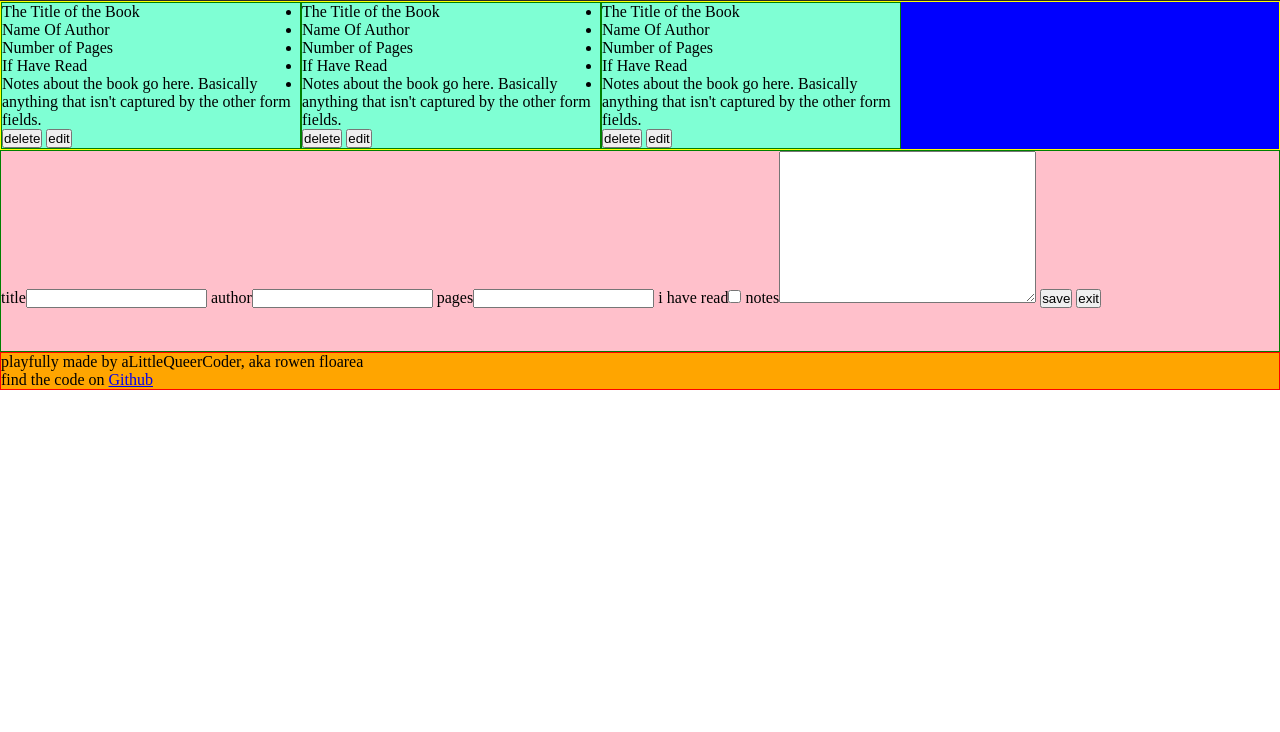
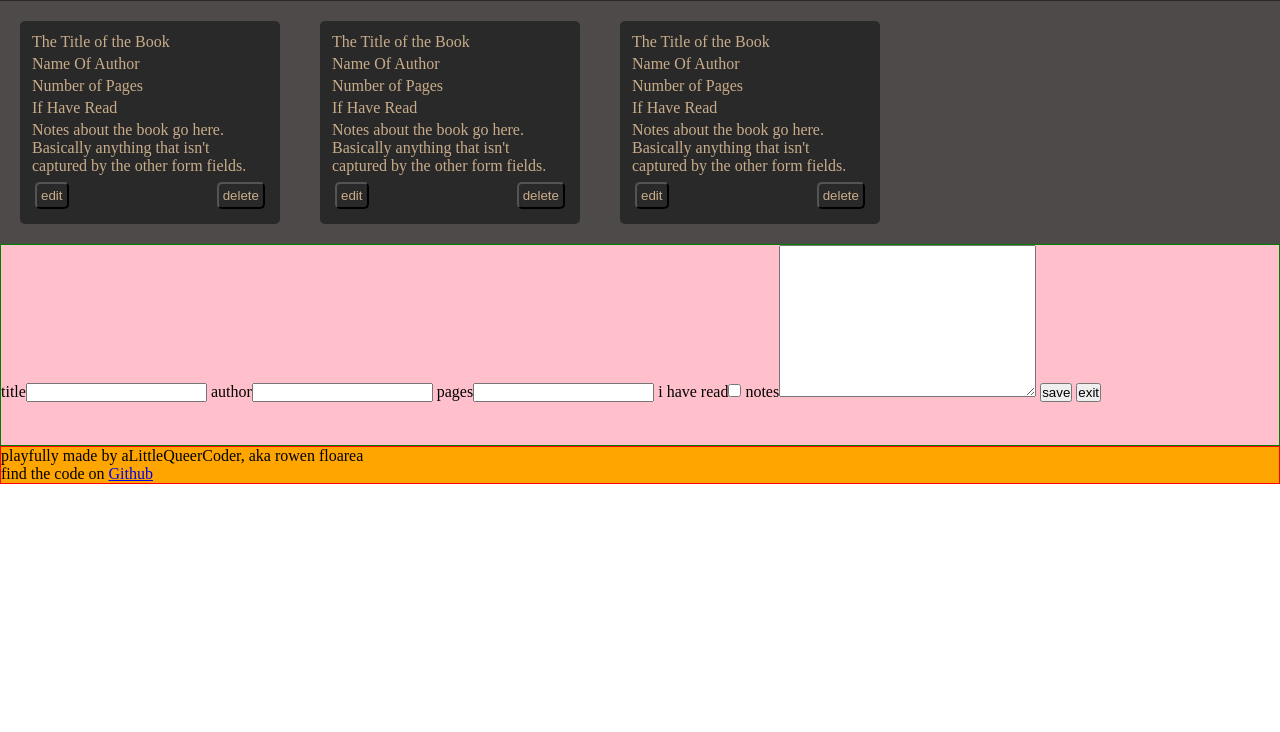
Before and after one commit to rfloarea/library-app, a plain HTML site: page index.html in a window 1280 px wide. Shown: the part 68-800 px from the top of the page. Drawn offline with Linux system fonts and the light colour scheme.

Commit message:
style: basic book layout

```diff
--- a/index.html
+++ b/index.html
@@ -18,39 +18,45 @@
         <!--every book element displays the modal input data in a book "card"-->
         <!--at first the cards will be ordered by when they were added-->
         <div class="book">
-            <ul class="book-info">
+            <ul class="bookInfo">
                 <li id="title">The Title of the Book</li>
                 <li id="author">Name Of Author</li>
                 <li id="pages">Number of Pages</li>
                 <li id="read">If Have Read</li>
                 <li id="notes">Notes about the book go here. Basically anything that isn't captured by the other form fields.</li>
             </ul>
-            <button>delete</button>
-            <button>edit</button>
+            <div class="bookBtns">
+                <button class="editBtn">edit</button>
+                <button class="deleteBtn">delete</button>
+            </div>
         </div>
 
         <div class="book">
-            <ul class="book-info">
+            <ul class="bookInfo">
                 <li id="title">The Title of the Book</li>
                 <li id="author">Name Of Author</li>
                 <li id="pages">Number of Pages</li>
                 <li id="read">If Have Read</li>
                 <li id="notes">Notes about the book go here. Basically anything that isn't captured by the other form fields.</li>
             </ul>
-            <button>delete</button>
-            <button>edit</button>
+            <div class="bookBtns">
+                <button class="editBtn">edit</button>
+                <button class="deleteBtn">delete</button>
+            </div>
         </div>
 
         <div class="book">
-            <ul class="book-info">
+            <ul class="bookInfo">
                 <li id="title">The Title of the Book</li>
                 <li id="author">Name Of Author</li>
                 <li id="pages">Number of Pages</li>
                 <li id="read">If Have Read</li>
                 <li id="notes">Notes about the book go here. Basically anything that isn't captured by the other form fields.</li>
             </ul>
-            <button>delete</button>
-            <button>edit</button>
+            <div class="bookBtns">
+                <button class="editBtn">edit</button>
+                <button class="deleteBtn">delete</button>
+            </div>
         </div>
     </div>
 
--- a/style.css
+++ b/style.css
@@ -7,6 +7,7 @@
     --main-background-color: hsl(0, 0%, 16%);
     --main-text-color: hsla(33, 51%, 73%, 0.886);
     --main-border-color: hsla(33, 51%, 73%, 0.886);
+    --shelf-background-color: hsl(0, 3%, 30%);
 }
 
 .header {
@@ -22,12 +23,12 @@
     padding: 6px;
     color: var(--main-text-color);
     background-color: var(--main-background-color);
+    border-radius: 5px;
 }
 
 .addBookBtn:hover {
     color: var(--main-background-color);
     background-color: var(--main-text-color);
-    /* border: var(--main-background-color); */
 }
 
 .addBookBtn:active {
@@ -36,17 +37,53 @@
 }
 
 .shelves {
-    border: 1px solid yellow;
-    background-color: blue;
+    background-color: var(--shelf-background-color);
     display: grid;
     grid-template-columns: repeat(auto-fit, minmax(150px, 300px));
     grid-template-rows: 1fr;
 }
 
 .book {
-    border: 1px solid green;
-    background-color: aquamarine;
+    padding: 10px;
+    margin: 20px;
+    background-color: var(--main-background-color);
+    border-radius: 5px;
+    gap: 10px;
 }
+
+li {
+    list-style: none;
+    padding: 2px;
+    color: var(--main-text-color);
+    /* line-height: 1.5rem; */
+}
+
+.bookBtns {
+    display: flex;
+    margin: 5px;
+    justify-content: space-between;
+}
+
+.editBtn,
+.deleteBtn {
+    padding: 4px;
+    color: var(--main-text-color);
+    background-color: var(--main-background-color);
+    border-radius: 5px;
+}
+
+.editBtn:hover,
+.deleteBtn:hover {
+    color: var(--main-background-color);
+    background-color: var(--main-text-color);
+}
+
+.editBtn:active,
+.deleteBtn:active {
+    color: var(--main-text-color);
+    background-color: var(--main-background-color);
+}
+
 
 .modal {
     border: 1px solid green;
```
